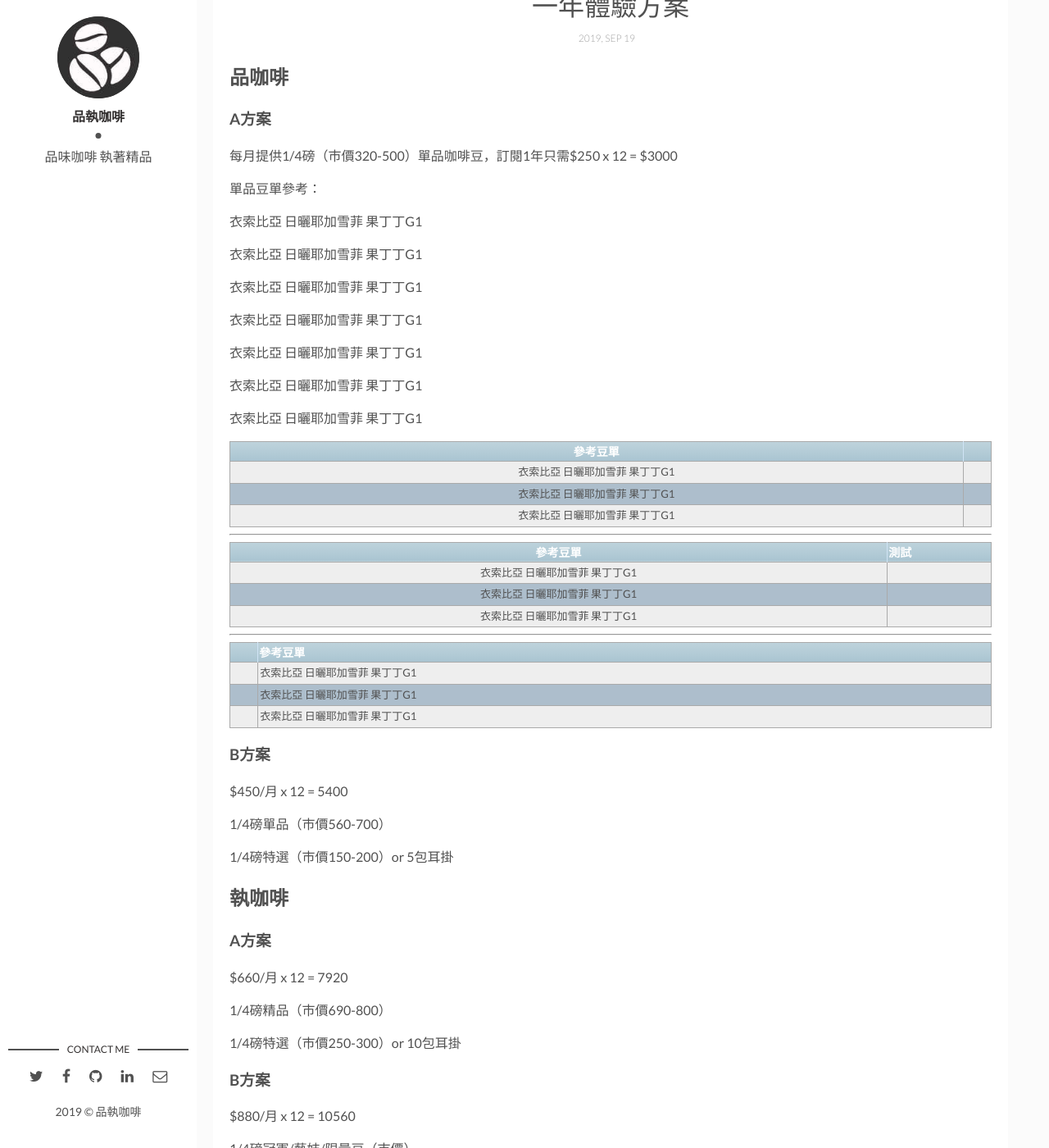
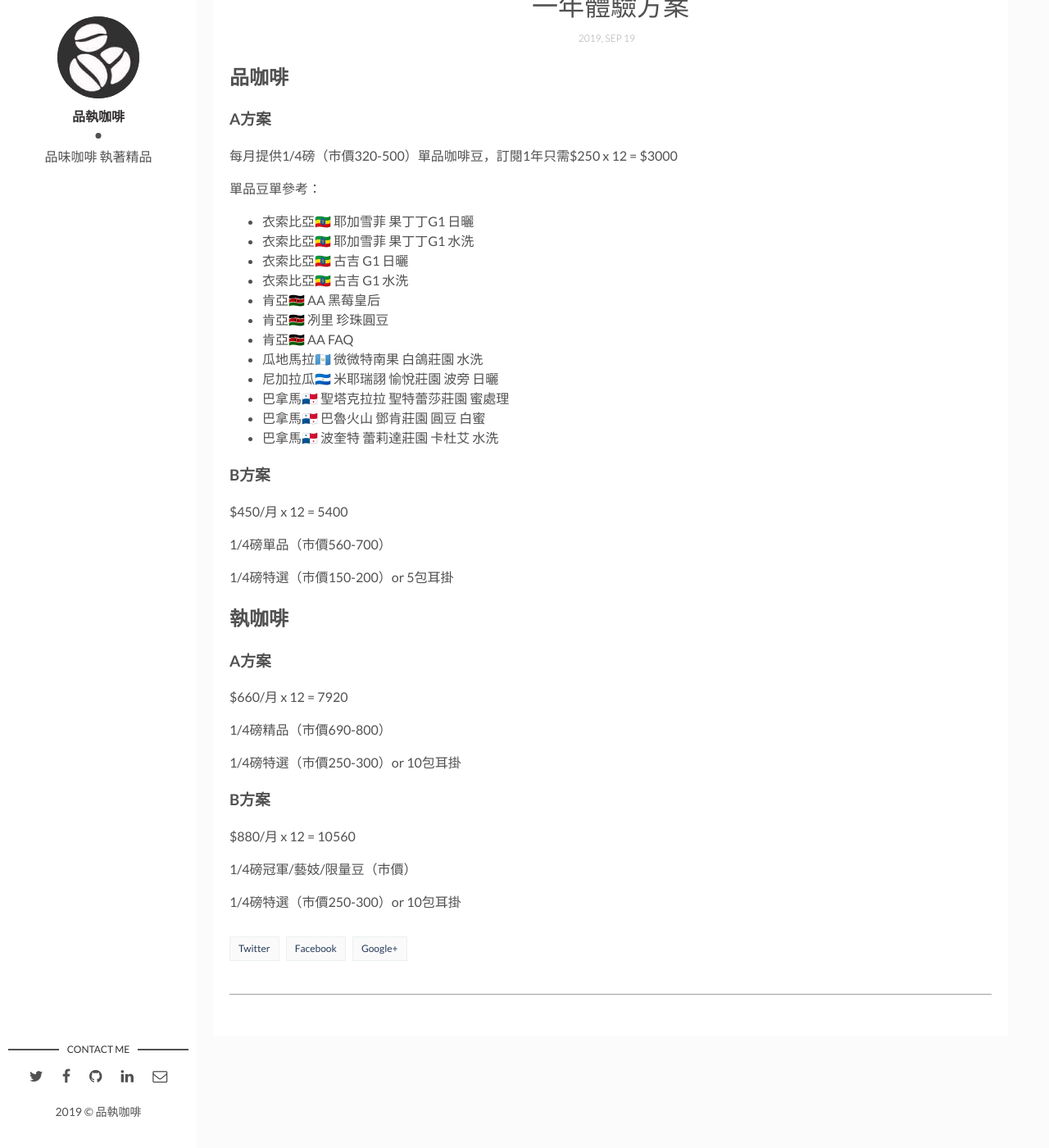
Before and after one commit to ping-coffee/ping-coffee.github.io, a Jekyll site: the page built from _posts/2019-09-19-subscription.markdown, in a window 1280 px wide and 1400 px high, scrolled down 564 px. Shown: the whole window at 82% size. Built offline with Jekyll 4.4.1, drawn with Linux system fonts in a browser that asks for light colours; comment, search, counter and statistics services are not loaded.

Commit message:
update post

```diff
--- a/_posts/2019-09-19-subscription.markdown
+++ b/_posts/2019-09-19-subscription.markdown
@@ -12,41 +12,18 @@ img: workflow.jpg # Add image post (optional)
 
 單品豆單參考：
 
-衣索比亞 日曬耶加雪菲 果丁丁G1
-
-衣索比亞 日曬耶加雪菲 果丁丁G1
-
-衣索比亞 日曬耶加雪菲 果丁丁G1
-
-衣索比亞 日曬耶加雪菲 果丁丁G1
-
-衣索比亞 日曬耶加雪菲 果丁丁G1
-
-衣索比亞 日曬耶加雪菲 果丁丁G1
-
-衣索比亞 日曬耶加雪菲 果丁丁G1
-
-|            參考豆單            |      |
-| :----------------------------: | ---- |
-| 衣索比亞 日曬耶加雪菲 果丁丁G1 |      |
-| 衣索比亞 日曬耶加雪菲 果丁丁G1 |      |
-| 衣索比亞 日曬耶加雪菲 果丁丁G1 |      |
-
----
-
-|            參考豆單            | 測試 |
-| :----------------------------: | ---- |
-| 衣索比亞 日曬耶加雪菲 果丁丁G1 |      |
-| 衣索比亞 日曬耶加雪菲 果丁丁G1 |      |
-| 衣索比亞 日曬耶加雪菲 果丁丁G1 |      |
-
----
-
-|      | 參考豆單                       |
-| :--: | ------------------------------ |
-|      | 衣索比亞 日曬耶加雪菲 果丁丁G1 |
-|      | 衣索比亞 日曬耶加雪菲 果丁丁G1 |
-|      | 衣索比亞 日曬耶加雪菲 果丁丁G1 |
+- 衣索比亞🇪🇹 耶加雪菲 果丁丁G1 日曬
+- 衣索比亞🇪🇹 耶加雪菲 果丁丁G1 水洗
+- 衣索比亞🇪🇹 古吉 G1 日曬
+- 衣索比亞🇪🇹 古吉 G1 水洗
+- 肯亞🇰🇪 AA 黑莓皇后
+- 肯亞🇰🇪 冽里 珍珠圓豆
+- 肯亞🇰🇪 AA FAQ
+- 瓜地馬拉🇬🇹 微微特南果 白鴿莊園 水洗
+- 尼加拉瓜🇳🇮 米耶瑞詡 愉悅莊園 波旁 日曬
+- 巴拿馬🇵🇦 聖塔克拉拉 聖特蕾莎莊園 蜜處理
+- 巴拿馬🇵🇦 巴魯火山 鄧肯莊園 圓豆 白蜜
+- 巴拿馬🇵🇦 波奎特 蕾莉達莊園 卡杜艾 水洗
 
 
 ### B方案
```
